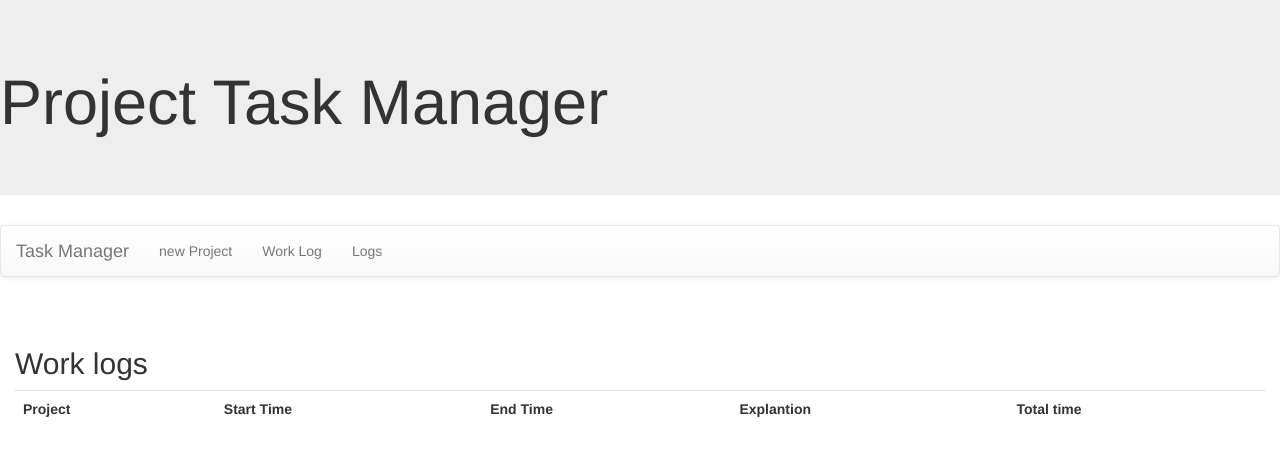
After one commit to spconger/DjangoProjectManager, a Django app: page /task/logs/ in a window 1280 px wide. The commit adds this page. Shown: the top 456 px of the page. Run offline with Django 3.2, Linux system fonts and the light colour scheme; data that the repository does not hold is empty; some libraries are stand-ins or nearby versions.

Commit message:
Fourth commit: work log and calculated field
I have added another view method for showing all the work logs and also called the method in WorkLog. Also changed the URL to add the new view, the base.html and a new template.

```diff
--- a/taskmanager/task/forms.py
+++ b/taskmanager/task/forms.py
@@ -7,6 +7,10 @@ class ProjectDefForm(forms.ModelForm):
         fields='__all__'
 
 class WorkLogForm(forms.ModelForm):
+    #start= forms.DateField(
+                # widget=forms.TextInput(attrs={'class':'datePicker'}))
+    #end=start= forms.DateField(
+                # widget=forms.TextInput(attrs={'class':'datePicker'}))
     class Meta:
         model=WorkLog
         fields='__all__'
--- a/taskmanager/task/templates/base.html
+++ b/taskmanager/task/templates/base.html
@@ -22,6 +22,7 @@
 
                 <li><a href="{% url 'newproject' %}">new Project</a></li>
                 <li><a href="{% url 'worktimes' %}">Work Log</a></li>
+                <li><a href="{% url 'logs' %}">Logs</a></li>
                 </ul>
                 </div>
                 </nav>
--- a/taskmanager/task/templates/task/index.html
+++ b/taskmanager/task/templates/task/index.html
@@ -6,5 +6,5 @@
 <li class="list-group-item"><a href="{% url 'detail' id=ProjectDef.id %}">{{ProjectDef.projectname}}<a></li>
 {% endfor %}
 </ul>
-<p><a href="{% url 'newproject' %}">new Project</a></p>
+
 {% endblock %}
--- /dev/null
+++ b/taskmanager/task/templates/task/logs.html
@@ -0,0 +1,23 @@
+{% extends 'base.html' %}
+{% block content %}
+<h2>Work logs</h2>
+<table class='table'>
+    <tr>
+        <th>Project</th>
+        <th>Start Time</th>
+        <th>End Time</th>
+        <th>Explantion</th>
+        <th>Total time</th>
+    </tr>
+{% for WorkLog in log_list %}
+<tr>
+    <td>{{WorkLog.project_id}}</td>
+    <td>{{WorkLog.start}}</td>
+    <td>{{WorkLog.end}}</td>
+    <td>{{WorkLog.workdescription}}</td>
+    <td>{{WorkLog.CalculateTime}}</td>
+</tr>
+{% endfor %}
+</table>
+
+{% endblock %}
--- a/taskmanager/task/urls.py
+++ b/taskmanager/task/urls.py
@@ -6,4 +6,5 @@ urlpatterns=[
     path('<int:id>', views.detail, name='detail'),
     path('newproject', views.newproject, name='newproject'),
     path('worktimes/', views.worktimes, name='worktimes'),
+    path('logs/', views.logs, name='logs'),
 ]
--- a/taskmanager/task/views.py
+++ b/taskmanager/task/views.py
@@ -1,5 +1,5 @@
 from django.shortcuts import render, get_object_or_404
-from .models import ProjectDef
+from .models import ProjectDef, WorkLog
 from .forms import ProjectDefForm, WorkLogForm
 from django.views.generic.edit import CreateView, UpdateView, DeleteView
 from django.urls import reverse_lazy
@@ -12,6 +12,10 @@ def index(request):
 def detail(request, id):
     proj=get_object_or_404(ProjectDef, pk=id)
     return render(request, 'task/detail.html',{'proj': proj})
+
+def logs(request):
+    log_list=WorkLog.objects.all()
+    return render(request, 'task/logs.html', {'log_list': log_list})
 
 #class ProjectCreate(CreateView):
    # model=ProjectDef
```
